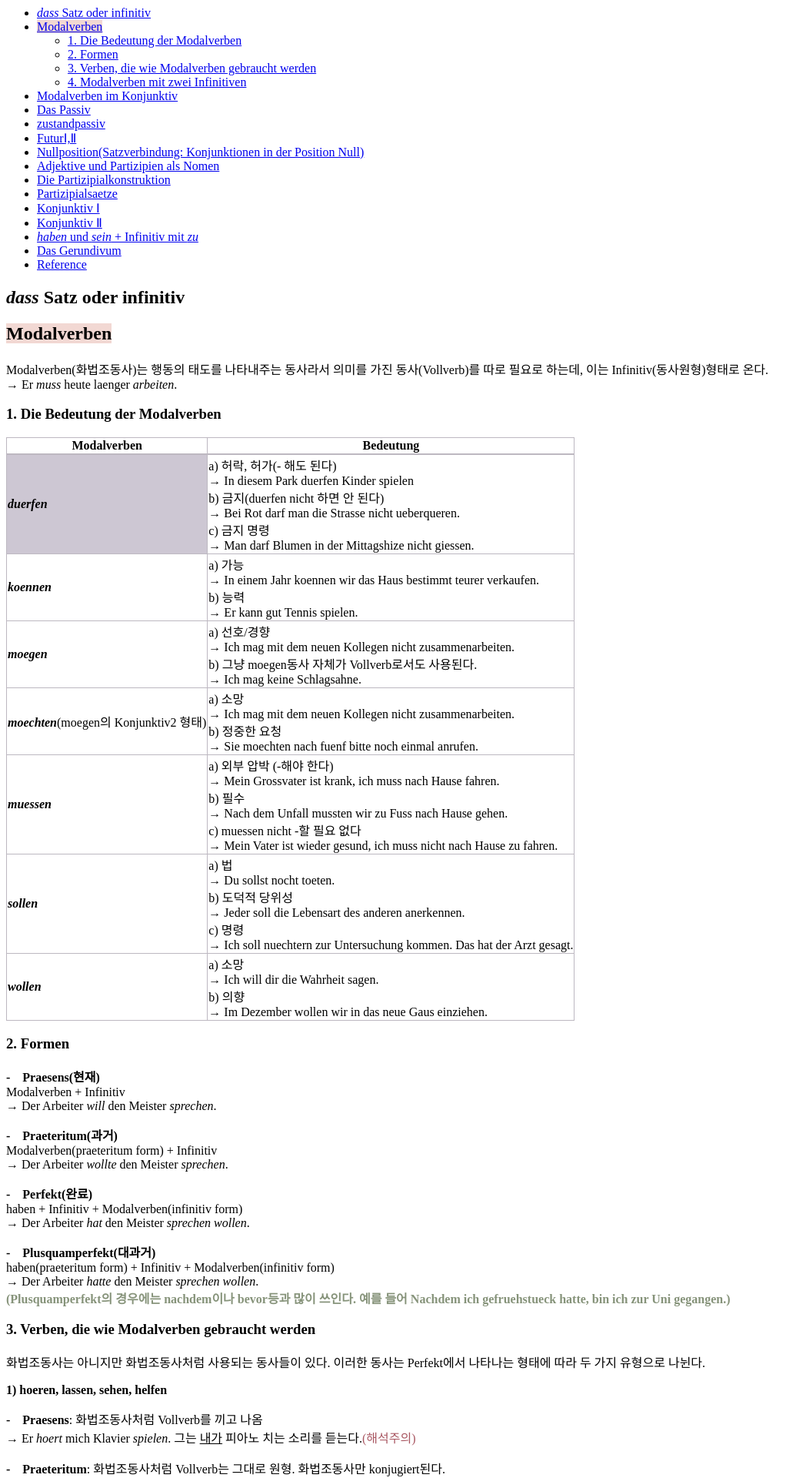
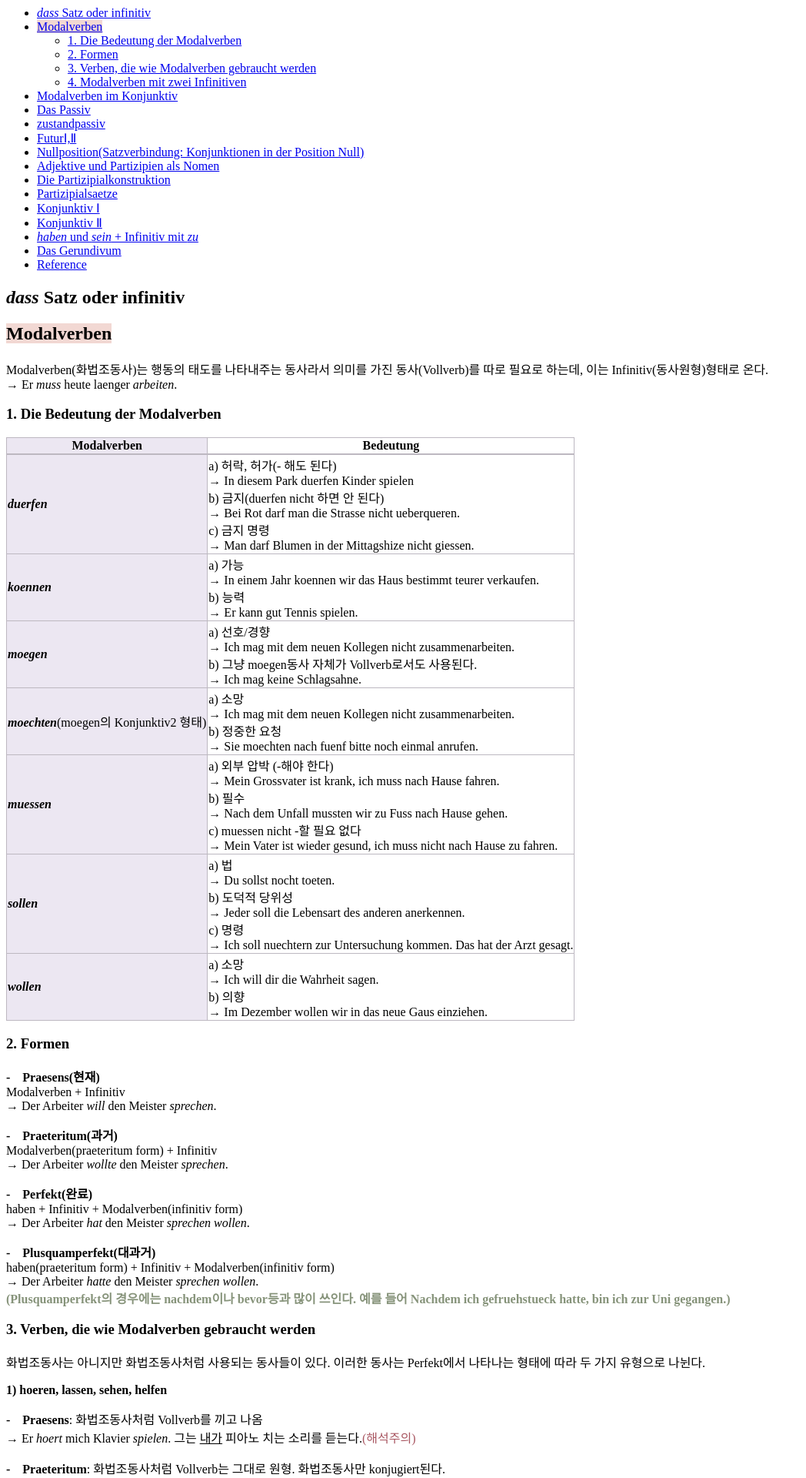
Before and after one commit to finddme/finddme.github.io, a Jekyll site: the page built from _posts/2021-01-24-DeutschGrammtik.md, in a window 1280 px wide. Shown: the top 1920 px of the page at 77% size, without its empty margins (0-1048 px from the left). Built offline with Jekyll 4.4.1, drawn with Linux system fonts in a browser that asks for light colours.

Commit message:
Update 2021-01-24-DeutschGrammtik.md

```diff
--- a/_posts/2021-01-24-DeutschGrammtik.md
+++ b/_posts/2021-01-24-DeutschGrammtik.md
@@ -37,7 +37,8 @@ Modalverben(화법조동사)는 행동의 태도를 나타내주는 동사라서
     <style type="text/css">
       .line{border-bottom: 1px solid #BDB8C1;}
       .line2{border-bottom: 2px solid #BDB8C1;}
-      .line3{border-bottom: 1px solid #BDB8C1; background-color: #CDC7D3;}
+      .line3{border-bottom: 1px solid #BDB8C1; background-color: #ECE7F2;}
+      .line4{border-bottom: 2px solid #BDB8C1; background-color: #ECE7F2;}
       table, th, td {
          border:1px solid #BDB8C1;
          background-color: #FFFFFF;
@@ -46,14 +47,14 @@ Modalverben(화법조동사)는 행동의 태도를 나타내주는 동사라서
    </head>
    <body>
      <table style="border-collapse:collapse">
-       <tr><th class="line2" bgcolor="#CDC7D3">Modalverben</th><th class="line2">Bedeutung</th></tr>
+       <tr><th class="line4" bgcolor="#CDC7D3">Modalverben</th><th class="line2">Bedeutung</th></tr>
        <tr><td class="line3"><strong><em>duerfen</em></strong></td><td class="line">a) 허락, 허가(- 해도 된다)<br> → In diesem Park duerfen Kinder spielen<br> b) 금지(duerfen nicht 하면 안 된다)<br> → Bei Rot darf man die Strasse nicht ueberqueren.<br> c) 금지 명령<br> → Man darf Blumen in der Mittagshize nicht giessen.</td></tr>
-       <tr><td class="line"><strong><em>koennen</em></strong></td><td class="line">a) 가능<br> → In einem Jahr koennen wir das Haus bestimmt teurer verkaufen.<br> b) 능력<br> → Er kann gut Tennis spielen.</td></tr>
-       <tr><td class="line"><strong><em>moegen</em></strong></td><td class="line">a) 선호/경향<br> → Ich mag mit dem neuen Kollegen nicht zusammenarbeiten.<br> b) 그냥 moegen동사 자체가 Vollverb로서도 사용된다.<br> → Ich mag keine Schlagsahne.</td></tr>
-       <tr><td class="line"><strong><em>moechten</em></strong>(moegen의 Konjunktiv2 형태)</td><td class="line">a) 소망<br> → Ich mag mit dem neuen Kollegen nicht zusammenarbeiten.<br> b) 정중한 요청<br> → Sie moechten nach fuenf bitte noch einmal anrufen.</td></tr>
-       <tr><td class="line"><strong><em>muessen</em></strong></td><td class="line">a) 외부 압박 (-해야 한다)<br> → Mein Grossvater ist krank, ich muss nach Hause fahren.<br> b) 필수<br> → Nach dem Unfall mussten wir zu Fuss nach Hause gehen.<br> c) muessen nicht -할 필요 없다<br> → Mein Vater ist wieder gesund, ich muss nicht nach Hause zu fahren.</td></tr>
-       <tr><td class="line"><strong><em>sollen</em></strong></td><td class="line">a) 법<br> → Du sollst nocht toeten.<br> b) 도덕적 당위성<br> → Jeder soll die Lebensart des anderen anerkennen.<br> c) 명령<br> → Ich soll nuechtern zur Untersuchung kommen. Das hat der Arzt gesagt.</td></tr>
-       <tr><td class="line"><strong><em>wollen</em></strong></td><td class="line">a) 소망<br> → Ich will dir die Wahrheit sagen.<br> b) 의향<br> → Im Dezember wollen wir in das neue Gaus einziehen.
+       <tr><td class="line3"><strong><em>koennen</em></strong></td><td class="line">a) 가능<br> → In einem Jahr koennen wir das Haus bestimmt teurer verkaufen.<br> b) 능력<br> → Er kann gut Tennis spielen.</td></tr>
+       <tr><td class="line3"><strong><em>moegen</em></strong></td><td class="line">a) 선호/경향<br> → Ich mag mit dem neuen Kollegen nicht zusammenarbeiten.<br> b) 그냥 moegen동사 자체가 Vollverb로서도 사용된다.<br> → Ich mag keine Schlagsahne.</td></tr>
+       <tr><td class="line3"><strong><em>moechten</em></strong>(moegen의 Konjunktiv2 형태)</td><td class="line">a) 소망<br> → Ich mag mit dem neuen Kollegen nicht zusammenarbeiten.<br> b) 정중한 요청<br> → Sie moechten nach fuenf bitte noch einmal anrufen.</td></tr>
+       <tr><td class="line3"><strong><em>muessen</em></strong></td><td class="line">a) 외부 압박 (-해야 한다)<br> → Mein Grossvater ist krank, ich muss nach Hause fahren.<br> b) 필수<br> → Nach dem Unfall mussten wir zu Fuss nach Hause gehen.<br> c) muessen nicht -할 필요 없다<br> → Mein Vater ist wieder gesund, ich muss nicht nach Hause zu fahren.</td></tr>
+       <tr><td class="line3"><strong><em>sollen</em></strong></td><td class="line">a) 법<br> → Du sollst nocht toeten.<br> b) 도덕적 당위성<br> → Jeder soll die Lebensart des anderen anerkennen.<br> c) 명령<br> → Ich soll nuechtern zur Untersuchung kommen. Das hat der Arzt gesagt.</td></tr>
+       <tr><td class="line3"><strong><em>wollen</em></strong></td><td class="line">a) 소망<br> → Ich will dir die Wahrheit sagen.<br> b) 의향<br> → Im Dezember wollen wir in das neue Gaus einziehen.
 </td></tr>
   </table>
  </body>
```
